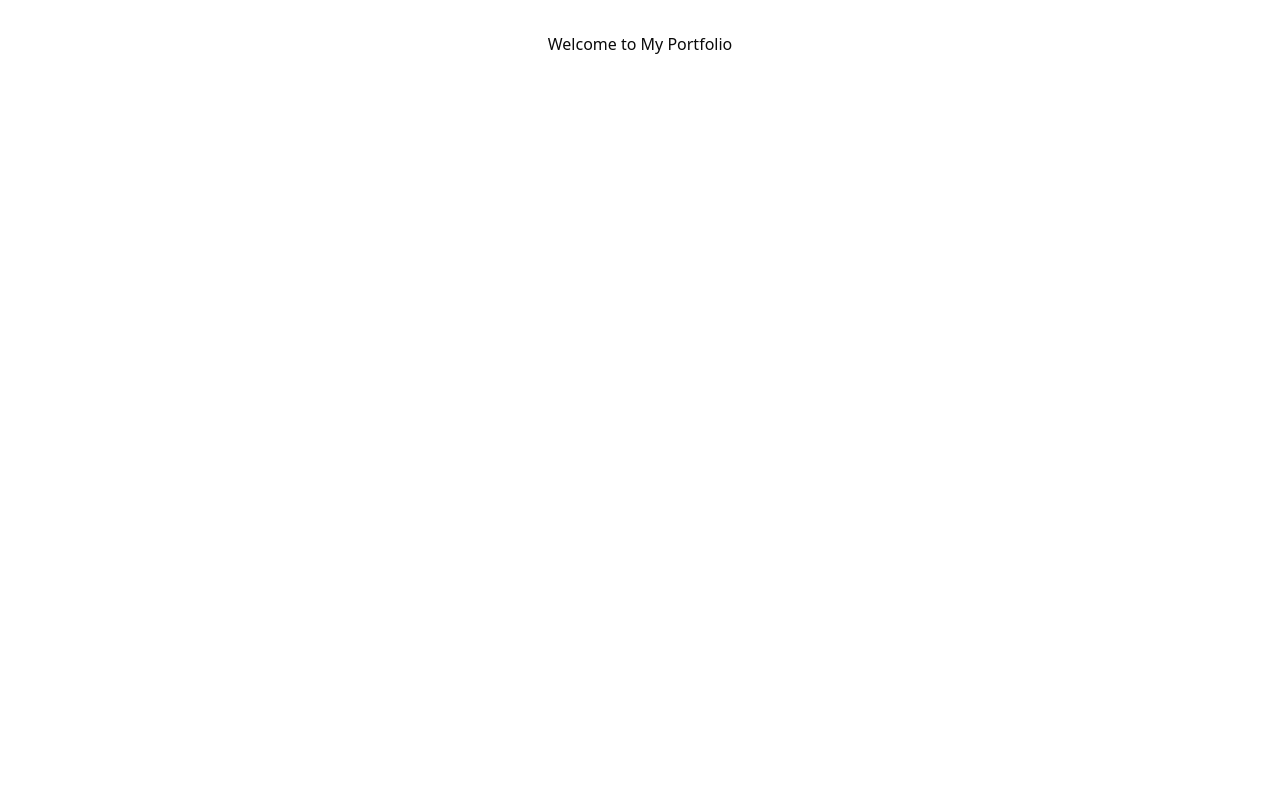
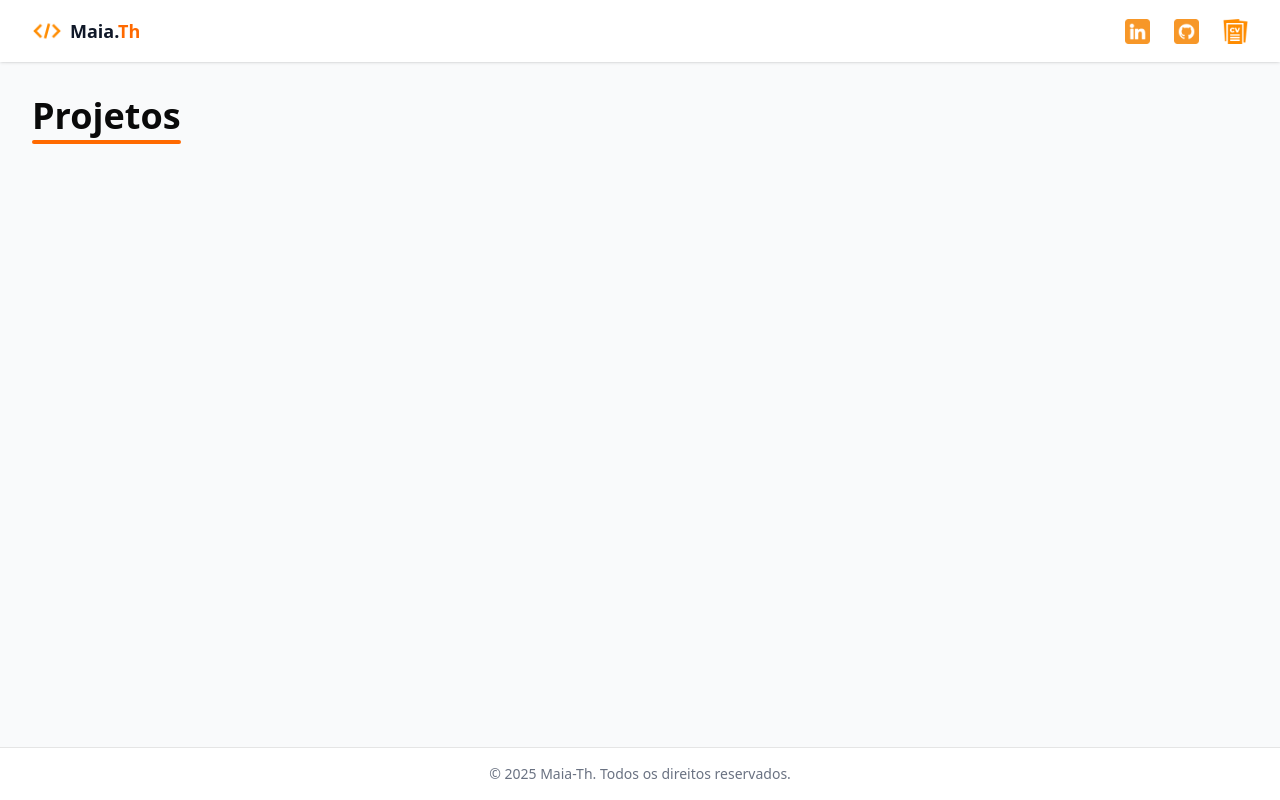
Before and after one commit to Maia-th/Portfolio, a Next.js app: page / in a window 1280 px wide. Built offline with nearby package versions, Linux system fonts and the light colour scheme.

Commit message:
add navbar

```diff
--- a/src/app/page.tsx
+++ b/src/app/page.tsx
@@ -1,9 +1,73 @@
 import React from "react";
+import Image from "next/image";
+import { IconList } from "@/data/IconList";
 
 export default function IndexPage() {
   return (
     <>
-      <h1 className="w-full text-center mt-8">Welcome to My Portfolio</h1>
+      <div className="min-h-screen flex flex-col bg-gray-50">
+      <nav className="fixed top-0 left-0 w-full z-50 flex items-center justify-between py-4 px-4 md:px-8 shadow bg-white">
+        <div className="flex items-center gap-2">
+          <Image
+            src={IconList.code}
+            alt="Logo"
+            width={30}
+            height={30}
+          />
+          <span className="text-lg font-bold text-gray-900">
+            Maia.<span className="text-orange-500">Th</span>
+          </span>
+        </div>
+        <div className="flex items-center gap-6">
+          <a
+            href="https://www.linkedin.com/in/maiath/"
+            target="_blank"
+            rel="noopener noreferrer"
+            className="transition hover:text-orange-500"
+            aria-label="LinkedIn"
+          >
+            <Image
+              src={IconList.linkedin}
+              alt="LinkedIn"
+              width={25}
+              height={25}
+            />
+          </a>
+          <a
+            href="https://github.com/Maia-th"
+            target="_blank"
+            rel="noopener noreferrer"
+            className="transition hover:text-orange-500"
+            aria-label="GitHub"
+          >
+            <Image src={IconList.github} alt="GitHub" width={25} height={25} />
+          </a>
+          <a
+            href="/assets/docs/Maia_Curriculo.pdf"
+            target="_blank"
+            rel="noopener noreferrer"
+            className="transition hover:text-orange-500"
+            aria-label="Currículo"
+          >
+            <Image src={IconList.cv} alt="Currículo" width={25} height={25} />
+          </a>
+        </div>
+      </nav>
+
+      <main className="flex-1 w-full max-w-7xl mx-auto px-8 py-10 pt-24">
+        <div className="mb-10">
+          <h2 className="text-3xl md:text-4xl font-bold text-left relative w-fit pb-1">
+            Projetos
+            <span className="absolute left-0 -bottom-1 w-full h-1 bg-orange-500 rounded"></span>
+          </h2>
+        </div>
+
+      </main>
+
+      <footer className="w-full text-center py-4 text-gray-500 text-sm bg-white mt-2 border-t">
+        &copy; {new Date().getFullYear()} Maia-Th. Todos os direitos reservados.
+      </footer>
+    </div>
     </>
   );
 }
```
